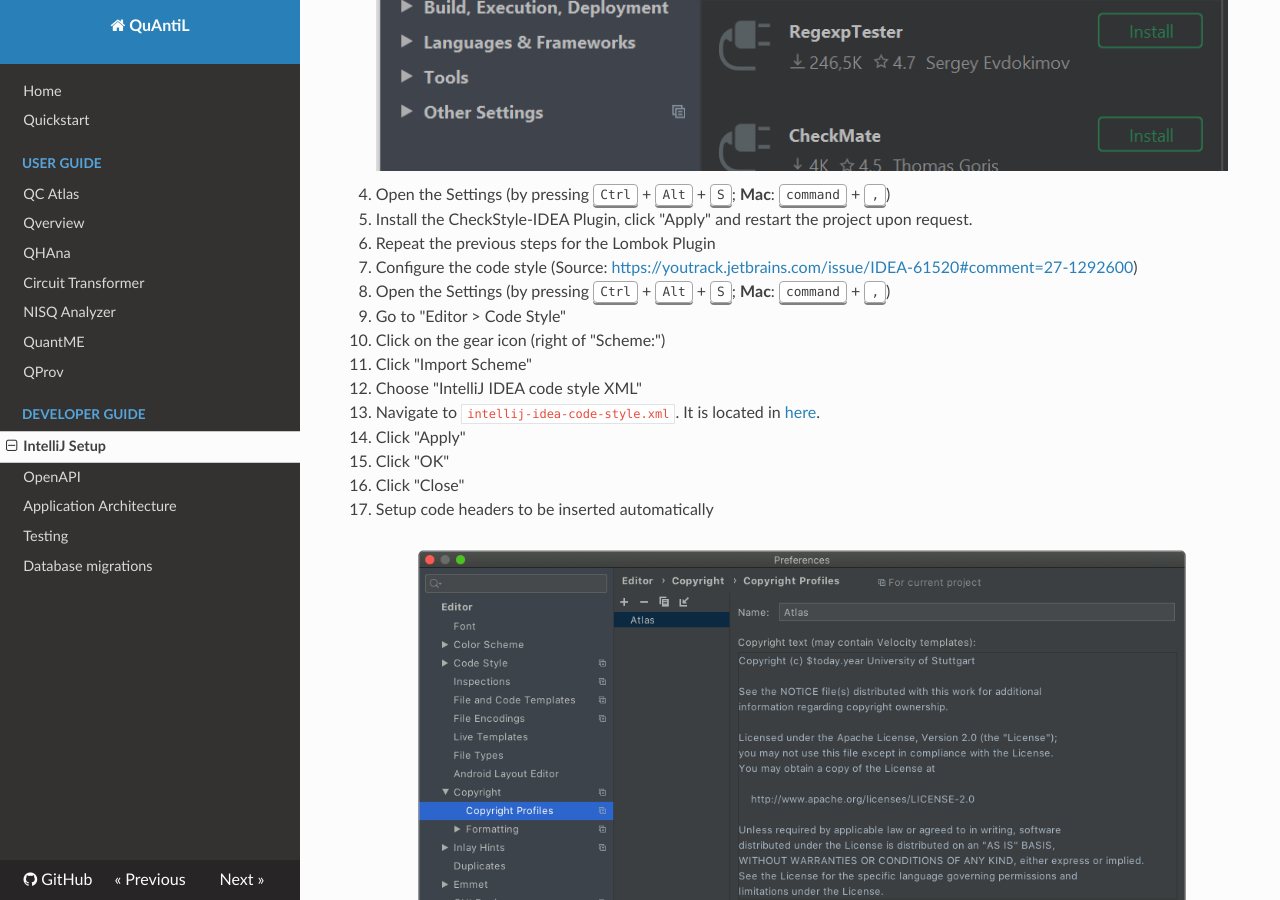
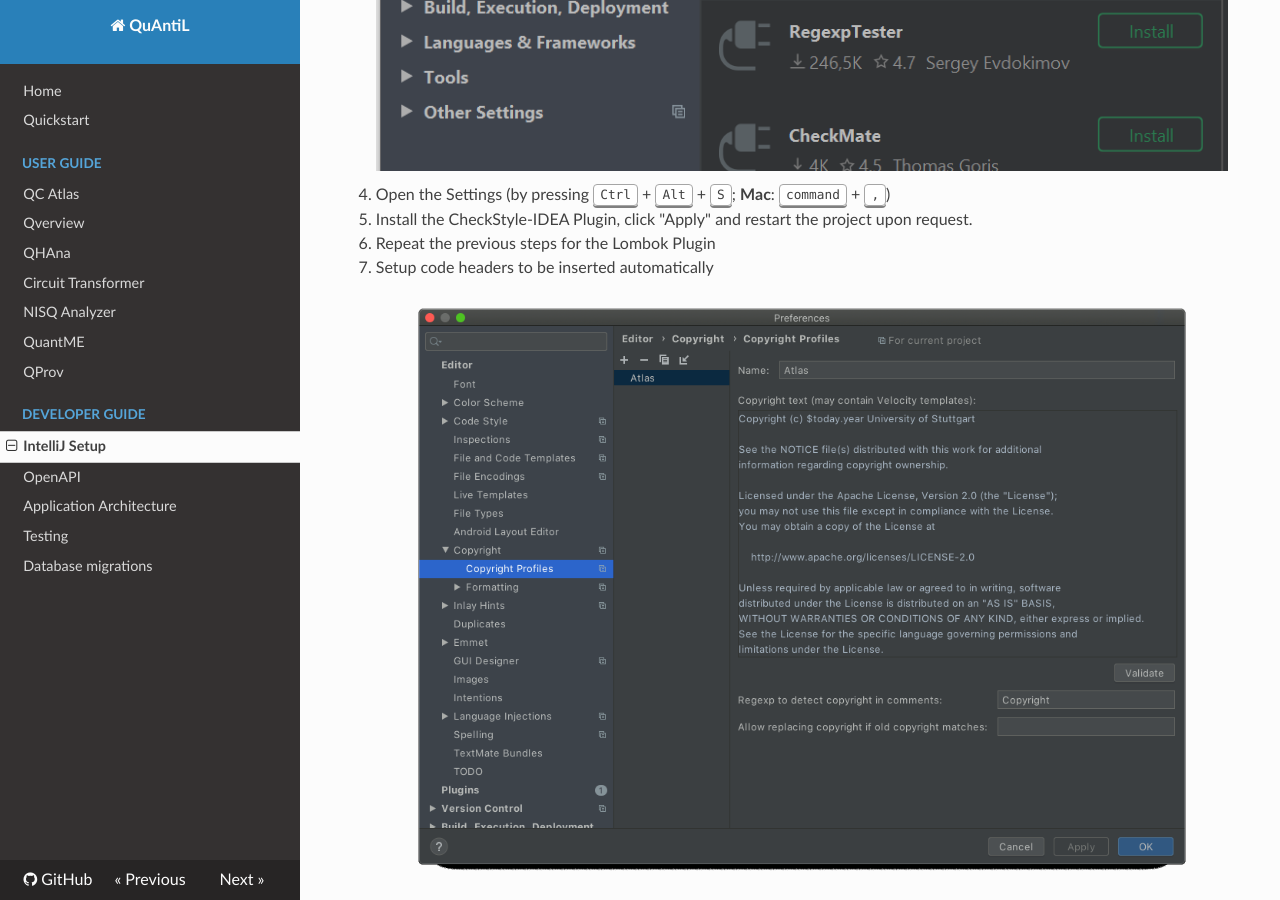
Before and after one commit to UST-QuAntiL/quantil-docs, an MkDocs documentation site: the page built from docs/developer-guide/intellij.md, in a window 1280 px wide and 900 px high, scrolled down 558 px. Built offline with MkDocs 1.6.1, drawn with Linux system fonts in a browser that asks for light colours; nearby versions of some CDN libraries.

Commit message:
Update intellij.md

```diff
--- a/docs/developer-guide/intellij.md
+++ b/docs/developer-guide/intellij.md
@@ -9,18 +9,7 @@
   - Install the CheckStyle-IDEA Plugin, click "Apply" and restart the project upon request.
   - Repeat the previous steps for the Lombok Plugin
 
-3. Configure the code style (Source: <https://youtrack.jetbrains.com/issue/IDEA-61520#comment=27-1292600>)
-  - Open the Settings (by pressing <kbd>Ctrl</kbd> + <kbd>Alt</kbd> + <kbd>S</kbd>; **Mac**: <kbd>command</kbd> + <kbd>,</kbd>)
-  - Go to "Editor > Code Style"
-  - Click on the gear icon (right of "Scheme:")
-  - Click "Import Scheme"
-  - Choose "IntelliJ IDEA code style XML"
-  - Navigate to `intellij-idea-code-style.xml`. It is located in [here](https://github.com/UST-QuAntiL/qc-atlas/blob/develop/docs/dev/config/IntelliJ%20IDEA/intellij-idea-code-style.xml).
-  - Click "Apply"
-  - Click "OK"
-  - Click "Close"
-
-4. Setup code headers to be inserted automatically
+3. Setup code headers to be inserted automatically
     ![copyright-profile](graphics/copyright-profile-new.png)
   - Open the Settings (by pressing <kbd>Ctrl</kbd> + <kbd>Alt</kbd> + <kbd>S</kbd>; **Mac**: <kbd>command</kbd> + <kbd>,</kbd>)
   - Go to "Editor > Copyright > Copyright Profiles"
```
Also changed, not shown: other parts of docs/developer-guide/intellij.md (+1 -1 lines).
